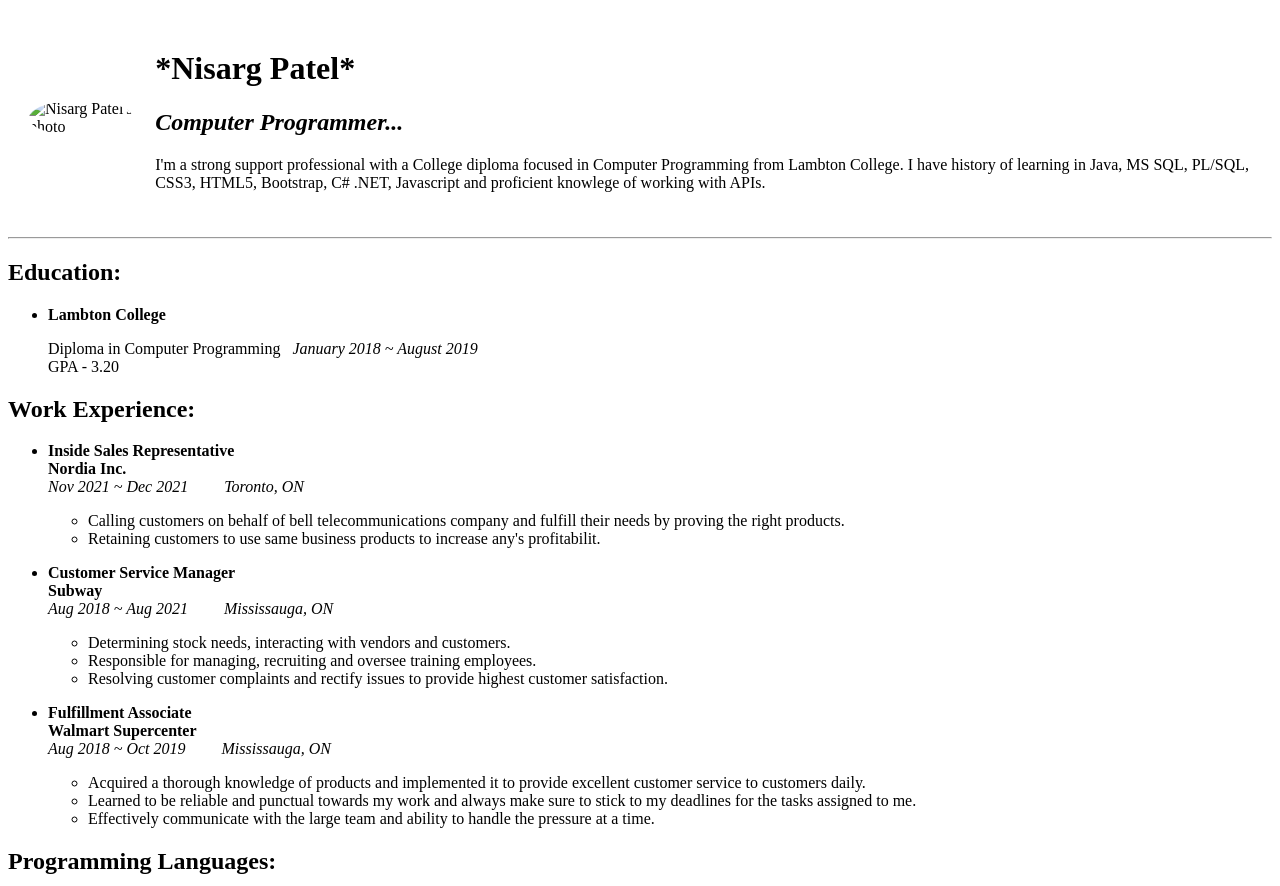
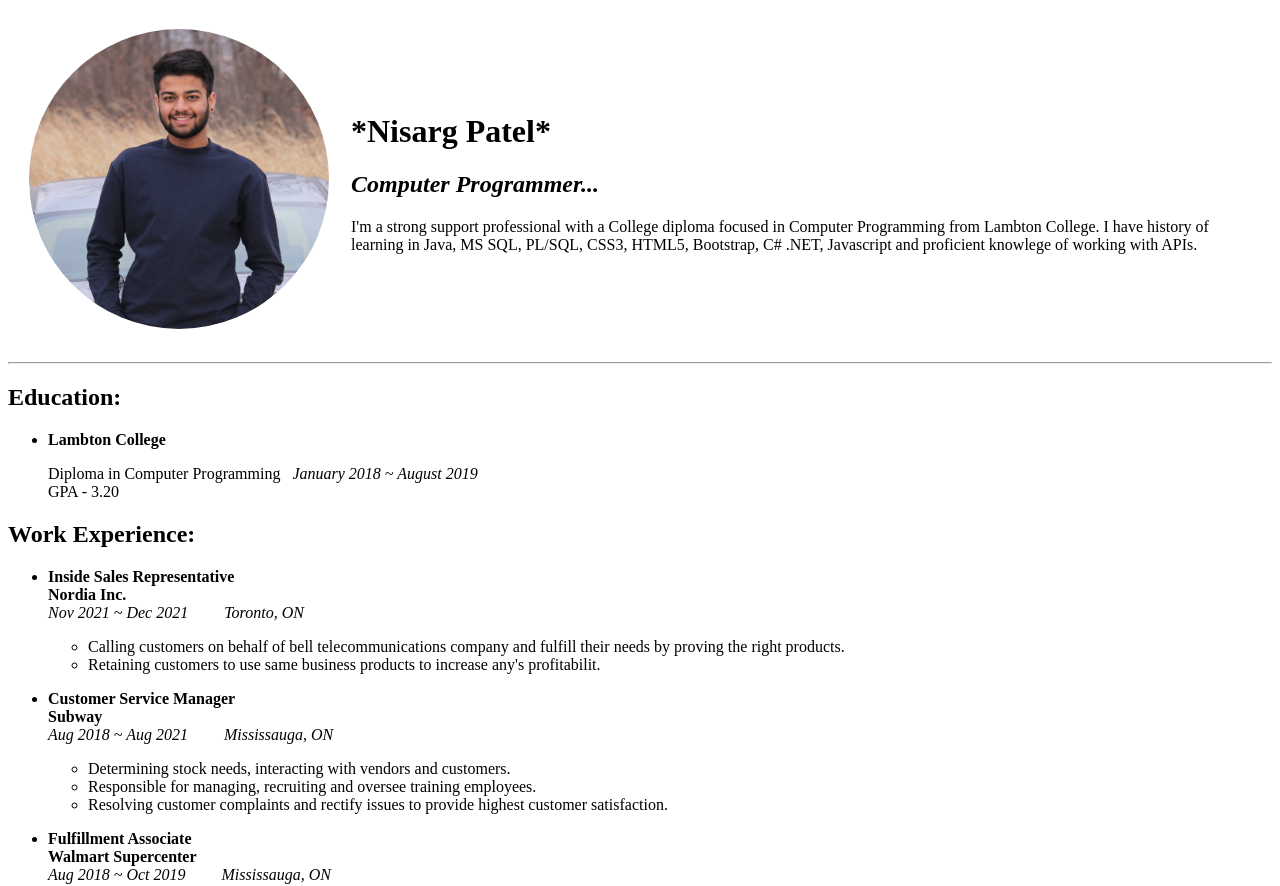
Before and after one commit to Nisargno1/cvp, a plain HTML site: page index.html in a window 1280 px wide. Shown: the top 886 px of the page. Drawn offline with Linux system fonts and the light colour scheme.

Commit message:
Update index.html

```diff
--- a/index.html
+++ b/index.html
@@ -9,7 +9,7 @@
   <body>
     <table cellspacing="20">
       <tr>
-    <td><img src="Nisarg's pic.jfif" width="300px" height="300px" alt="Nisarg Patel's photo"></td>
+    <td><img src="images/Nisarg's pic.jfif" width="300px" height="300px" alt="Nisarg Patel's photo"></td>
     <td><h1>*Nisarg Patel*</h1>
 
     <p><em><h2>Computer Programmer... </h2></em></p>
```
